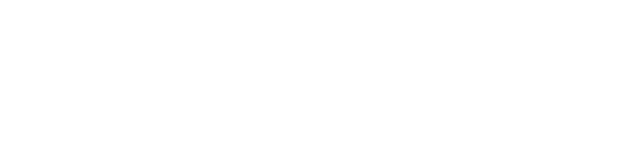
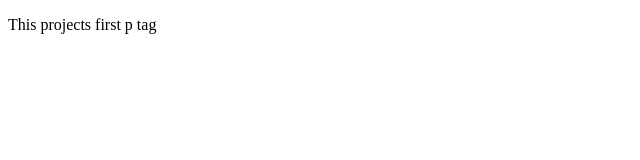
Before and after one commit to JorgeG1105/background-generator, a plain HTML site: page index.html in a window 1280 px wide. Shown: the whole page, without its empty margins (0-640 px from the left). Drawn offline with Linux system fonts and the light colour scheme.

Commit message:
Added the first p tag to html page

```diff
--- a/index.html
+++ b/index.html
@@ -4,6 +4,7 @@
 	<title>Cool Background Generator</title>
 </head>
 <body>
+	<p>This projects first p tag</p>
 
 </body>
 </html>
```
